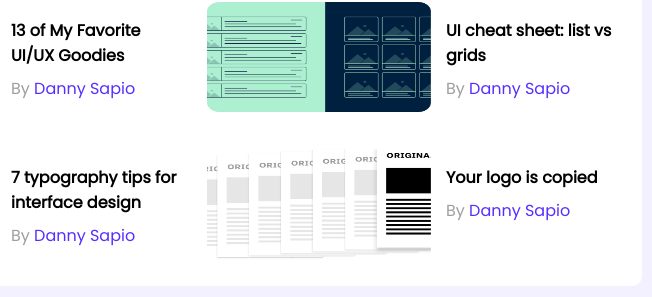
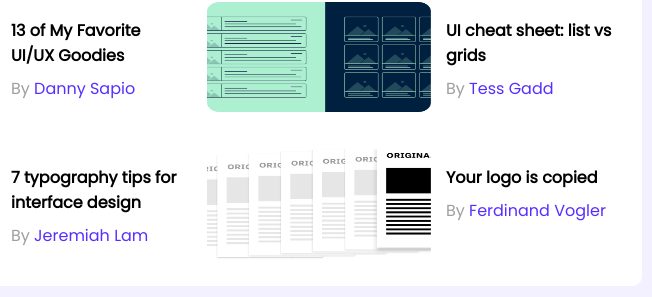
Before and after one commit to uh-shuvo/leader-board, a plain HTML site: page index.html in a window 1280 px wide. Shown: the part 493-790 px from the top of the page, 448-1100 px from the left. Drawn offline with Linux system fonts and the light colour scheme; a web font is replaced by a local one.

Commit message:
new name added

```diff
--- a/index.html
+++ b/index.html
@@ -91,7 +91,7 @@
                                 <div class="blog-info">
                                     <h3 class="blog-title">UI cheat sheet:
                                         list vs grids</h3>
-                                    <p class="blog-author">By <a href="">Danny Sapio</a></p>
+                                    <p class="blog-author">By <a href="">Tess Gadd</a></p>
                                 </div>
                             </article>
                             <article class="blog">
@@ -101,7 +101,7 @@
                                 <div class="blog-info">
                                     <h3 class="blog-title">7 typography tips
                                         for interface design</h3>
-                                    <p class="blog-author">By <a href="">Danny Sapio</a></p>
+                                    <p class="blog-author">By <a href="">Jeremiah Lam</a></p>
                                 </div>
                             </article>
                             <article class="blog">
@@ -111,7 +111,7 @@
                                 <div class="blog-info">
                                     <h3 class="blog-title">Your logo is
                                         copied</h3>
-                                    <p class="blog-author">By <a href="">Danny Sapio</a></p>
+                                    <p class="blog-author">By <a href=""> Ferdinand Vogler</a></p>
                                 </div>
                             </article>
                         </div>
```
